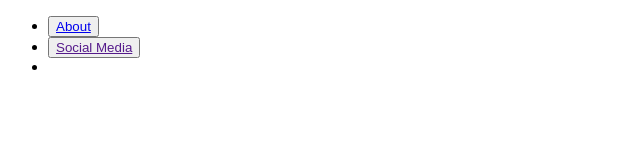
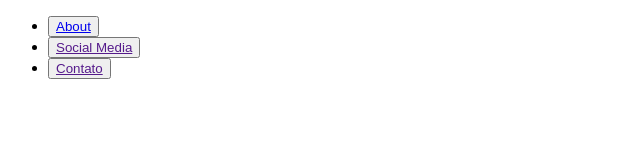
Before and after one commit to lucasdcorreia/ProjetoGit, a plain HTML site: page index.html in a window 1280 px wide. Shown: the whole page, without its empty margins (0-640 px from the left). Drawn offline with Linux system fonts and the light colour scheme.

Commit message:
outro commit

```diff
--- a/index.html
+++ b/index.html
@@ -20,7 +20,9 @@
         </button>
       </li>
       <li>
-
+        <button>
+          <a href="">Contato</a>
+        </button>
       </li>
     </ul>
   </nav>
```
